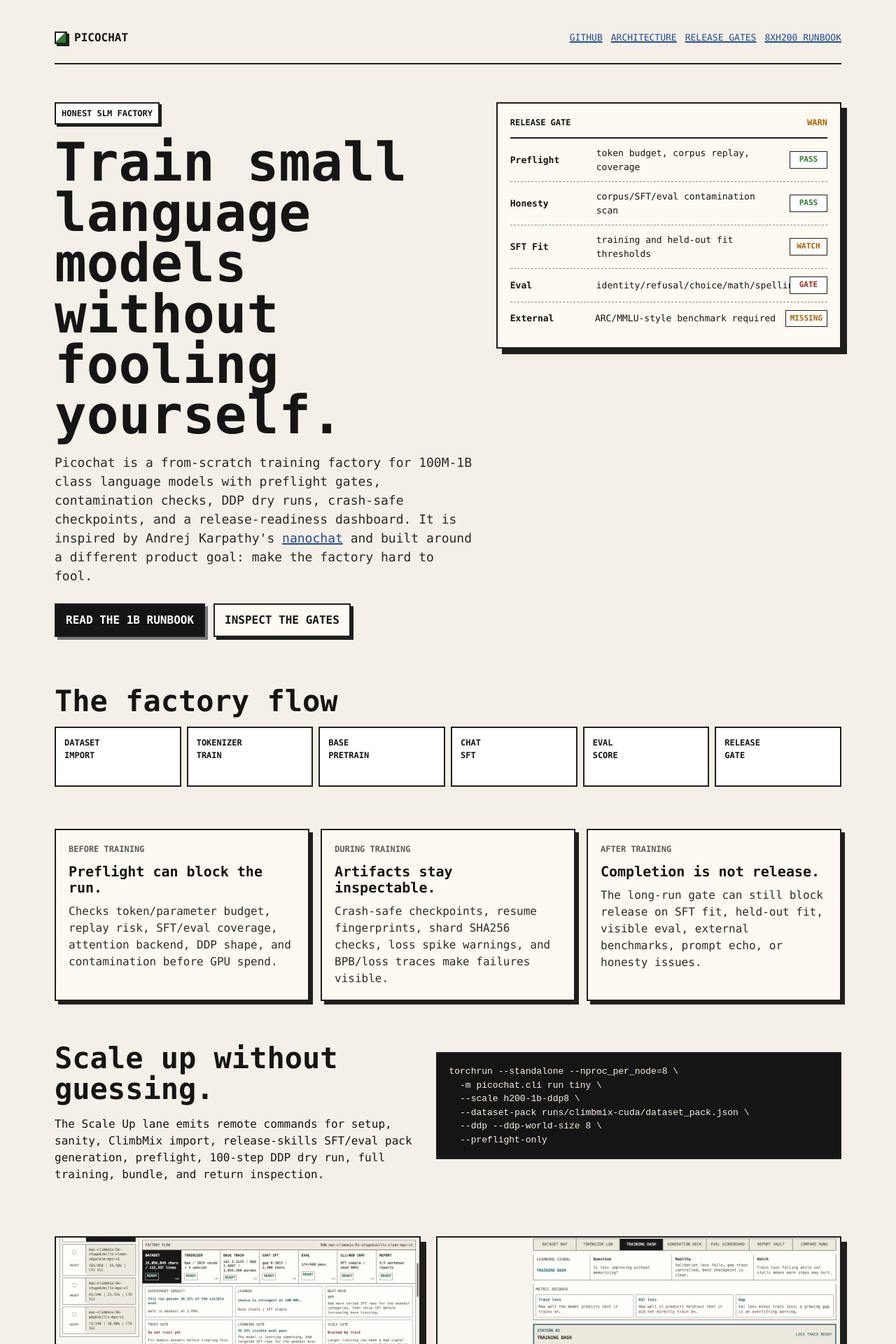
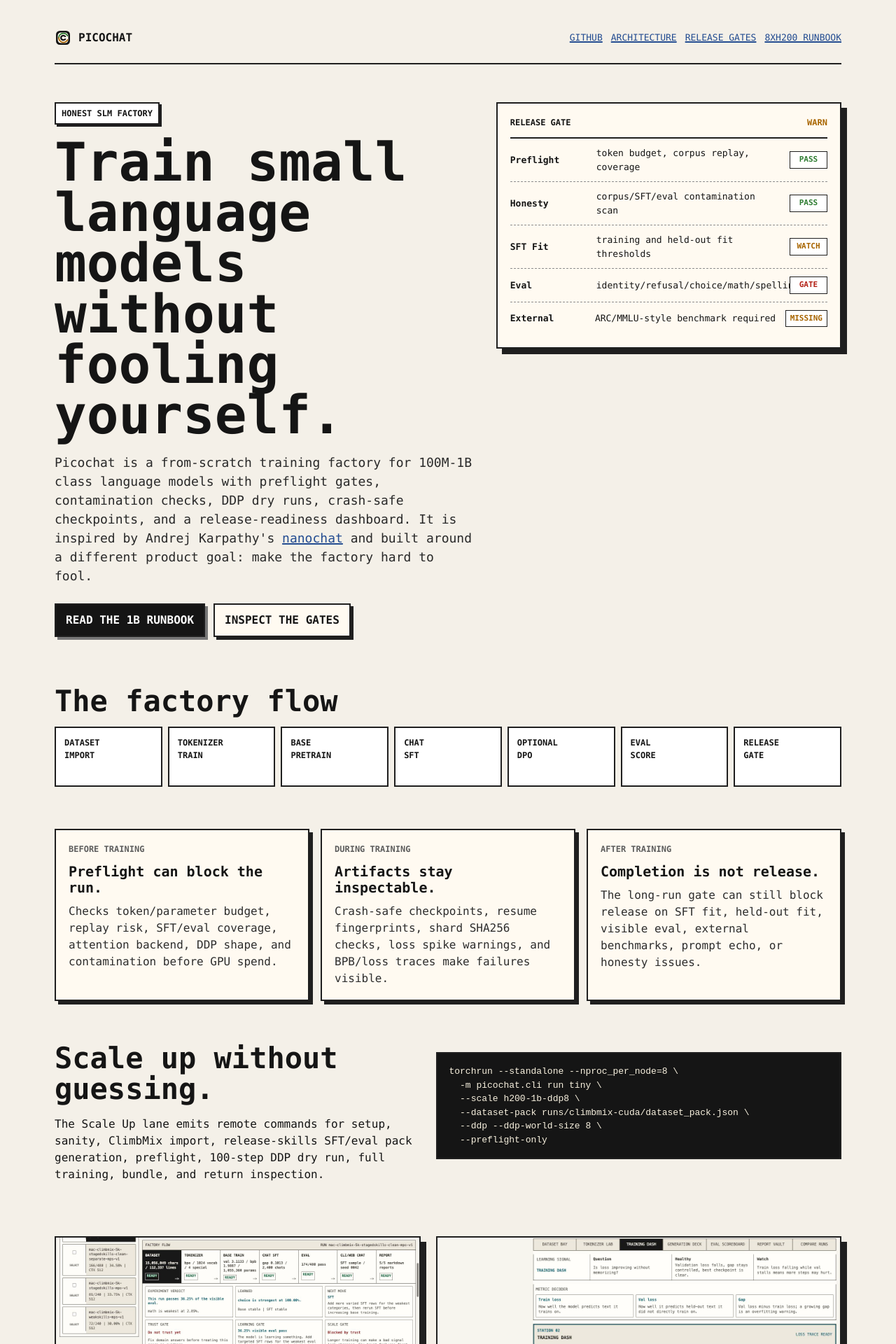
Before and after one commit to gowtham0992/picochat, a Jekyll site: the page docs/index.html, which Jekyll copies as it is, in a window 1280 px wide. Shown: the top 1920 px of the page at 70% size. Built offline with Jekyll 4.4.1, drawn with Linux system fonts in a browser that asks for light colours.

Commit message:
Add Picochat logo and product README header

```diff
--- a/docs/index.html
+++ b/docs/index.html
@@ -47,13 +47,7 @@
       letter-spacing: 0;
       text-transform: uppercase;
     }
-    .brand-mark {
-      width: 18px;
-      height: 18px;
-      border: 2px solid var(--line);
-      background: linear-gradient(135deg, #fff 0 45%, var(--green) 45% 100%);
-      box-shadow: 3px 3px 0 var(--line);
-    }
+    .brand-mark { width: 24px; height: 24px; }
     .nav-links {
       display: flex;
       flex-wrap: wrap;
@@ -197,7 +191,7 @@
     .card p { margin: 0; color: #2d2d2d; }
     .flow {
       display: grid;
-      grid-template-columns: repeat(6, minmax(0, 1fr));
+      grid-template-columns: repeat(7, minmax(0, 1fr));
       gap: 8px;
     }
     .flow div {
@@ -259,7 +253,7 @@
 <body>
   <div class="shell">
     <nav class="nav" aria-label="Primary navigation">
-      <div class="brand"><span class="brand-mark"></span> Picochat</div>
+      <div class="brand"><img class="brand-mark" src="assets/picochat-mark.svg" alt=""> Picochat</div>
       <div class="nav-links">
         <a href="https://github.com/gowtham0992/picochat">GitHub</a>
         <a href="architecture.html">Architecture</a>
@@ -305,6 +299,7 @@
         <div>Tokenizer<br>train</div>
         <div>Base<br>pretrain</div>
         <div>Chat<br>SFT</div>
+        <div>Optional<br>DPO</div>
         <div>Eval<br>score</div>
         <div>Release<br>gate</div>
       </div>
```
Also changed, not shown: docs/_layouts/default.html (+2 -8 lines), README.md, docs/assets/picochat-logo.svg (added), docs/assets/picochat-mark.svg (added).
